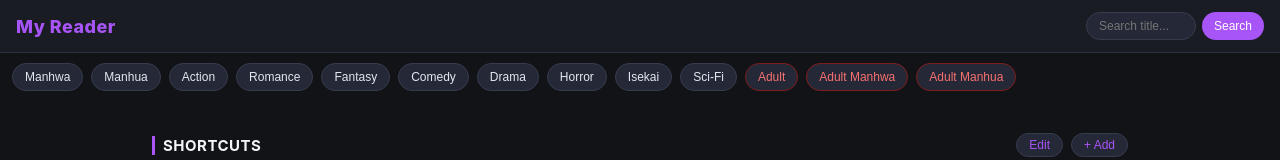
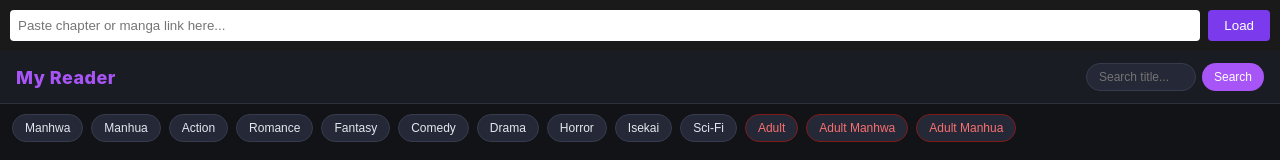
Before and after one commit to adel102225/myreader, a website: page public/index.html in a window 1280 px wide. Shown: the top 160 px of the page. Drawn offline with Linux system fonts and the light colour scheme; no server answers.

Commit message:
add custom url bar to body

```diff
--- a/public/index.html
+++ b/public/index.html
@@ -152,6 +152,11 @@
   html,body{max-width:100%;overflow-x:hidden}.latest-grid{grid-template-columns:repeat(2,minmax(0,1fr))}.latest-card,.latest-info{min-width:0}.latest-title{white-space:normal;display:-webkit-box;-webkit-line-clamp:3;-webkit-box-orient:vertical;overflow:hidden}.search-box{display:flex;gap:6px}.search-box input{width:110px}.search-box button{background:#a855f7;color:#fff;border:0;border-radius:20px;padding:6px 12px;font-size:12px}</style>
 <link rel="manifest" href="/manifest.json"><meta name="theme-color" content="#121317"><link rel="apple-touch-icon" href="/icon-192.png"></head>
 <body>
+  <div id="url-loader" style="padding: 10px; background: #1a1a1a; display: flex; gap: 8px;">
+    <input type="text" id="custom-url-input" placeholder="Paste chapter or manga link here..." style="flex: 1; padding: 8px; border-radius: 4px; border: none;" />
+    <button id="load-custom-btn" style="padding: 8px 16px; background: #7c3aed; color: white; border: none; border-radius: 4px; cursor: pointer;">Load</button>
+  </div>
+
 
   <header>
     <div class="brand">My Reader</div>
```
